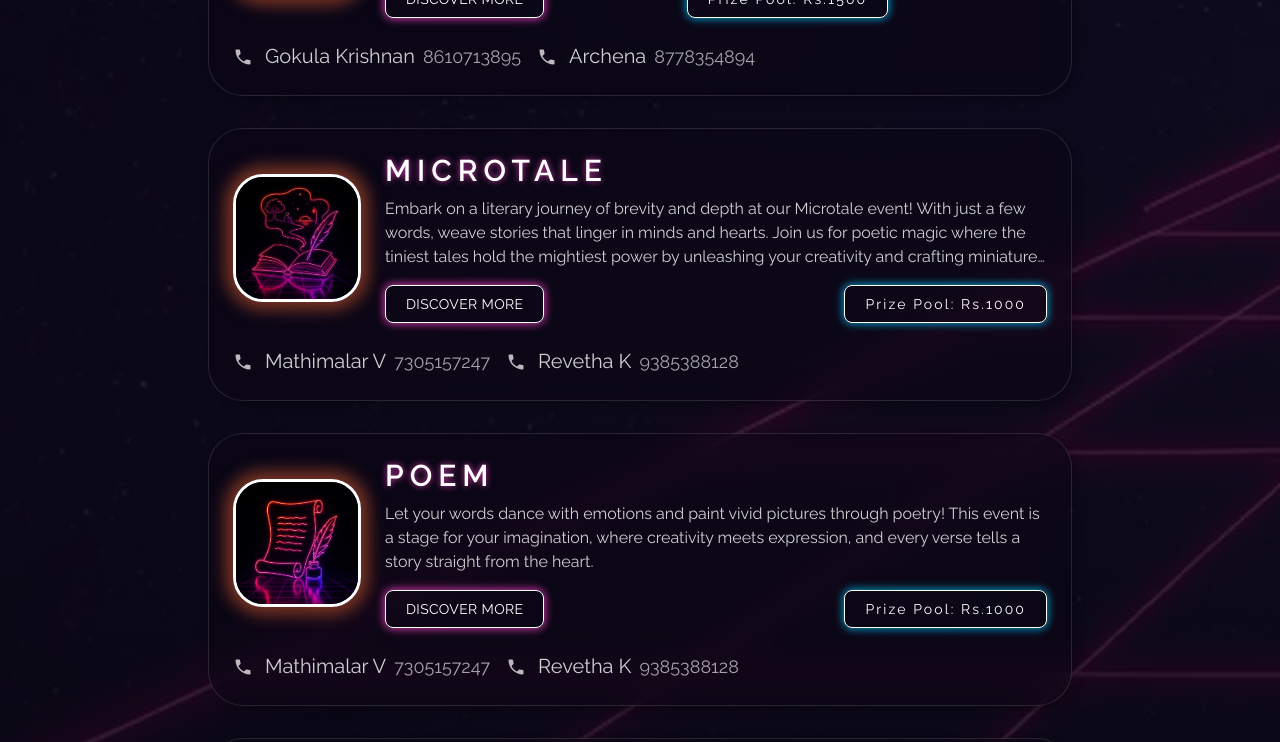
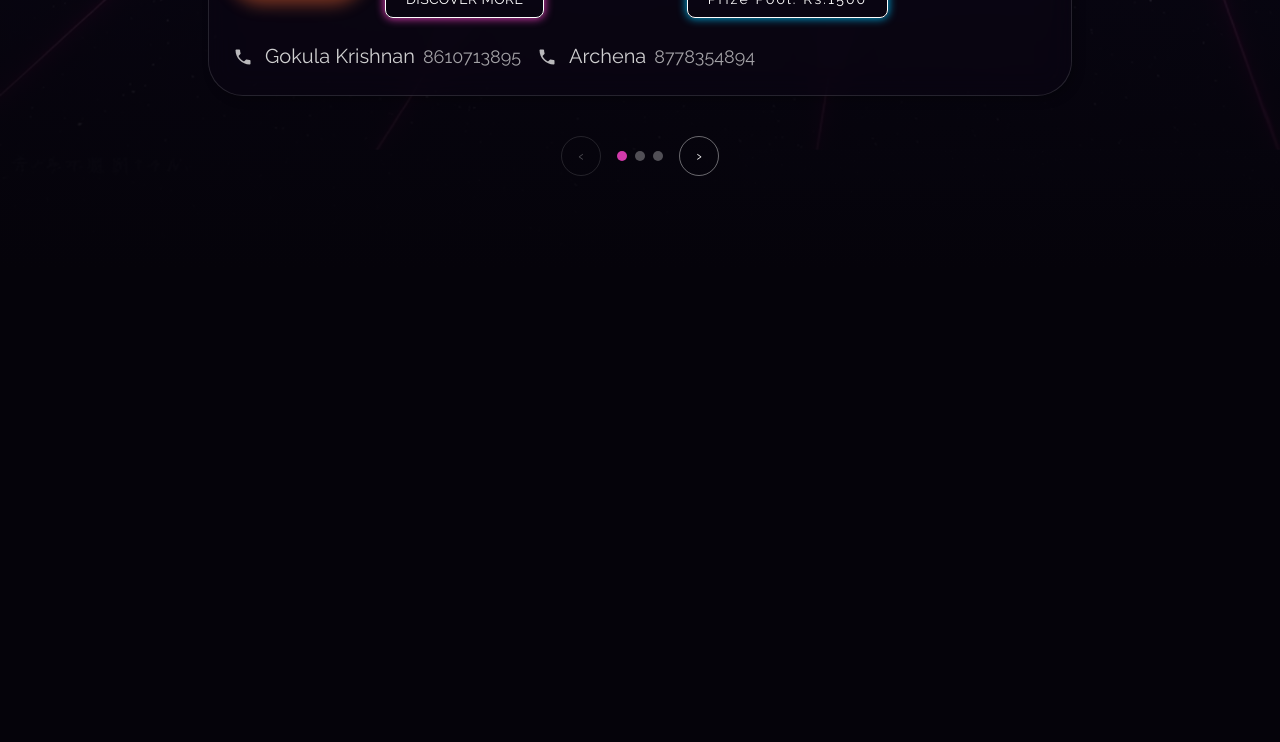
Before and after one commit to itzmani05-cmd/Brainstrain-26, a React (Vite) app: page /events in a window 1280 px wide. Shown: the part 1220-1962 px from the top of the page. After the commit the page ends 1492 px from the top, so only its background shows below. Built offline with nearby package versions, Linux system fonts and the light colour scheme.

Commit message:
Enhance Navbar and PageBackdrop styles, implement pagination in EventList component

```diff
--- a/src/components/Navbar.jsx
+++ b/src/components/Navbar.jsx
@@ -29,7 +29,7 @@ export default function Navbar() {
             alt="Brainstrain"
             className="h-8 w-8 shrink-0 object-contain transition-transform duration-500 group-hover:rotate-[360deg] sm:h-9 sm:w-9"
           />
-          <span className="font-script  truncate text-xl text-bs-white sm:text-2xl md:text-3xl">
+          <span className="font-script truncate text-xl text-bs-white sm:text-2xl md:text-3xl">
             Brainstrain &lsquo;26
           </span>
         </NavLink>
--- a/src/components/PageBackdrop.jsx
+++ b/src/components/PageBackdrop.jsx
@@ -3,7 +3,7 @@ import bgGridSun from "../assets/bg-grid-sun.webp";
 export default function PageBackdrop({ children, className = "", bgPosition = "1% 1%" }) {
   return (
     <div
-      className={` relative min-h-screen bg-bs-ink bg-cover bg-no-repeat ${className}`}
+      className={` relative min-h-screen bg-bs-ink bg-cover bg-fixed bg-no-repeat ${className}`}
       style={{ backgroundImage: `url(${bgGridSun})`, backgroundPosition: bgPosition }}
     >
       <div className="absolute inset-0 bg-gradient-to-b from-bs-black/40 via-bs-ink/70 to-bs-black" />
--- a/src/components/events/EventList.jsx
+++ b/src/components/events/EventList.jsx
@@ -1,7 +1,12 @@
+import { useState } from "react";
 import EventCard from "../EventCard";
 import Reveal from "../Reveal";
 
+const PER_PAGE = 4;
+
 export default function EventList({ events }) {
+  const [page, setPage] = useState(0);
+
   if (events.length === 0) {
     return (
       <p className="text-center font-body text-bs-white/70">
@@ -10,13 +15,62 @@ export default function EventList({ events }) {
     );
   }
 
+  const totalPages = Math.ceil(events.length / PER_PAGE);
+  const start = page * PER_PAGE;
+  const visibleEvents = events.slice(start, start + PER_PAGE);
+
+  function goTo(p) {
+    const clamped = Math.max(0, Math.min(totalPages - 1, p));
+    setPage(clamped);
+  }
+
   return (
-    <div className="flex flex-col gap-8">
-      {events.map((ev, i) => (
-        <Reveal key={ev.slug} delay={Math.min(i, 5) * 80}>
-          <EventCard event={ev} />
-        </Reveal>
-      ))}
+    <div>
+      <div className="grid grid-cols-1 gap-8">
+        {visibleEvents.map((ev, i) => (
+          <Reveal key={ev.slug} delay={Math.min(i, 5) * 80}>
+            <EventCard event={ev} />
+          </Reveal>
+        ))}
+      </div>
+
+      {totalPages > 1 && (
+        <div className="mt-10 flex items-center justify-center gap-4">
+          <button
+            type="button"
+            onClick={() => goTo(page - 1)}
+            disabled={page === 0}
+            className="flex h-10 w-10 items-center justify-center rounded-full border border-white/40 text-white transition hover:scale-110 hover:border-bs-pink disabled:opacity-30 disabled:hover:scale-100 disabled:hover:border-white/40"
+            aria-label="Previous page"
+          >
+            ‹
+          </button>
+
+          <div className="flex items-center gap-2">
+            {Array.from({ length: totalPages }).map((_, i) => (
+              <button
+                key={i}
+                type="button"
+                onClick={() => goTo(i)}
+                aria-label={`Page ${i + 1}`}
+                className={`h-2.5 w-2.5 rounded-full transition ${
+                  i === page ? "bg-bs-pink" : "bg-white/30 hover:bg-white/60"
+                }`}
+              />
+            ))}
+          </div>
+
+          <button
+            type="button"
+            onClick={() => goTo(page + 1)}
+            disabled={page === totalPages - 1}
+            className="flex h-10 w-10 items-center justify-center rounded-full border border-white/40 text-white transition hover:scale-110 hover:border-bs-pink disabled:opacity-30 disabled:hover:scale-100 disabled:hover:border-white/40"
+            aria-label="Next page"
+          >
+            ›
+          </button>
+        </div>
+      )}
     </div>
   );
 }
```
